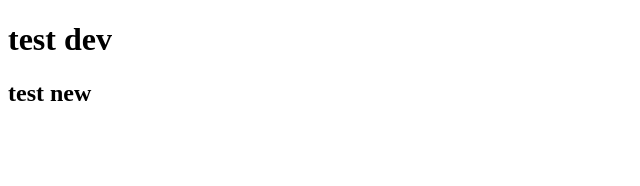
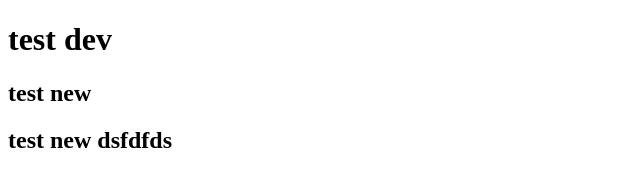
Before and after one commit to MajorTom007/testTom, a plain HTML site: page index.html in a window 1280 px wide. Shown: the whole page, without its empty margins (0-640 px from the left). Drawn offline with Linux system fonts and the light colour scheme.

Commit message:
feat: create new tag

```diff
--- a/index.html
+++ b/index.html
@@ -8,5 +8,6 @@
 <body>
     <h1>test dev</h1>
     <h2>test new</h2>
+    <h2>test new  dsfdfds</h2>
 </body>
 </html>
```
